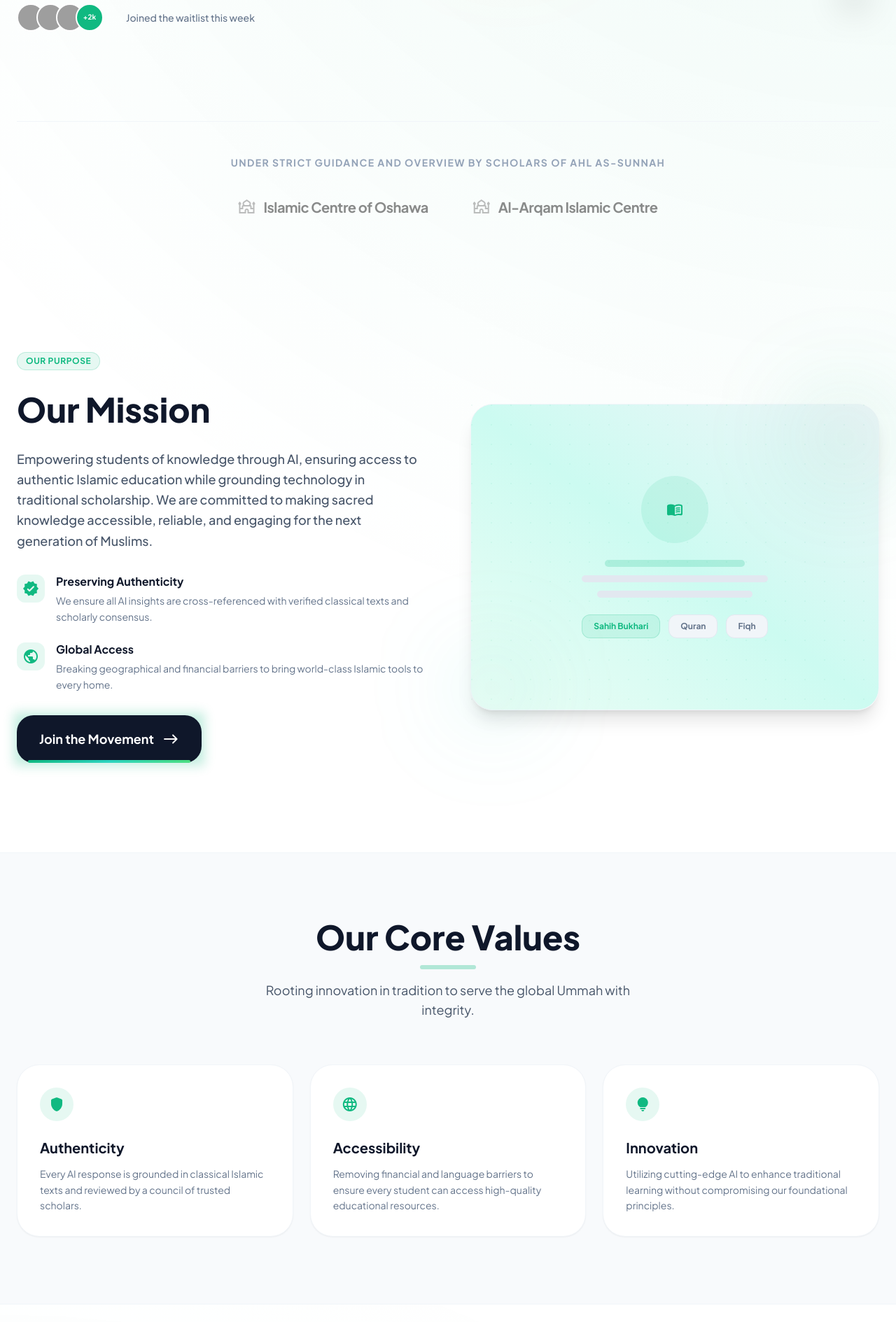
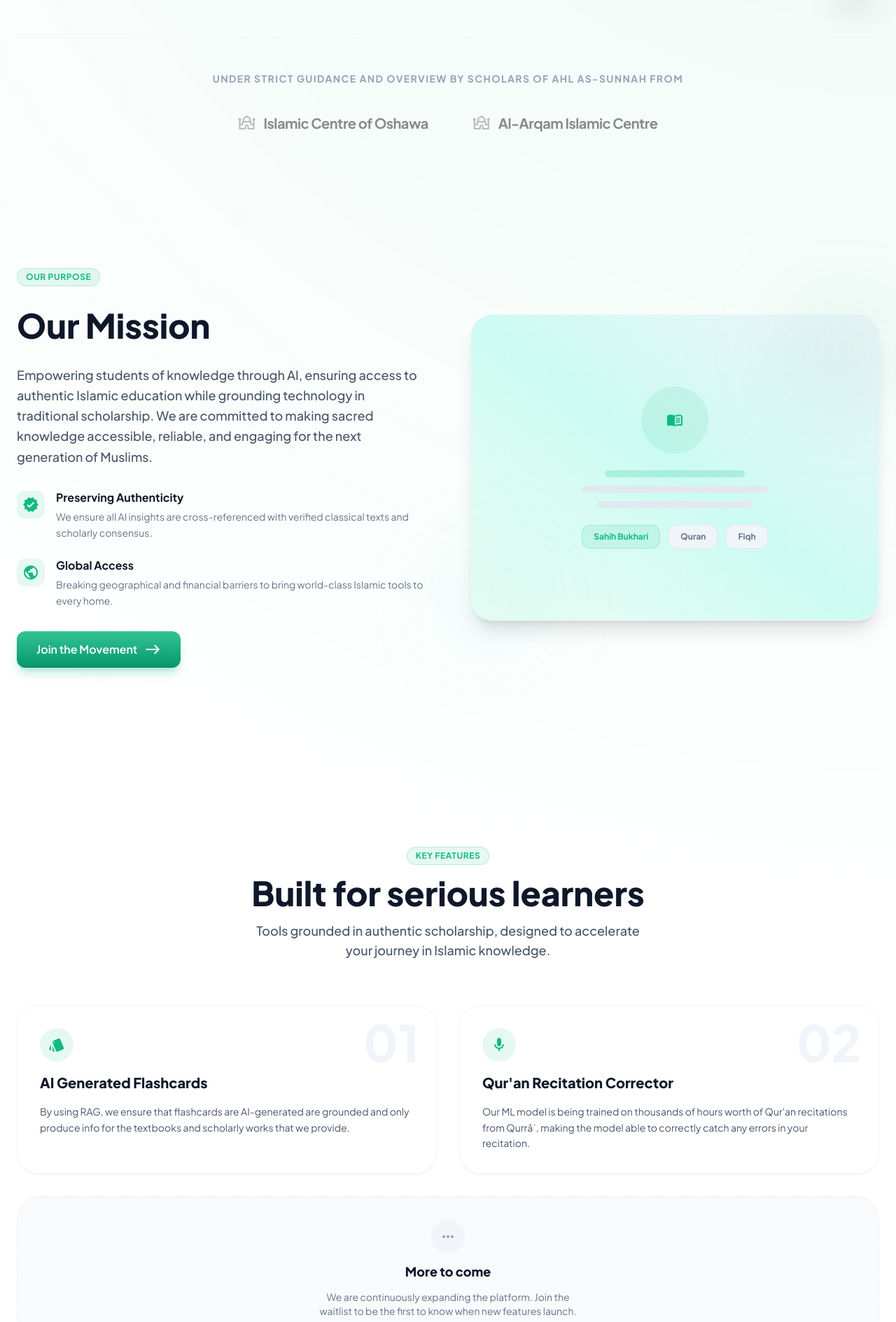
Before and after one commit to aKhalid1476/hadi-landing-page, a Next.js app: page / in a window 1280 px wide. Shown: the part 770-2659 px from the top of the page at 70% size. Built offline with nearby package versions, Linux system fonts and the light colour scheme; grey boxes are pictures that could not be loaded.

Commit message:
Refine landing page content and add team assets

```diff
--- a/app/page.tsx
+++ b/app/page.tsx
@@ -2,6 +2,7 @@ import Navbar from '@/components/Navbar'
 import HeroSection from '@/components/HeroSection'
 import CredibilitySection from '@/components/CredibilitySection'
 import MissionSection from '@/components/MissionSection'
+import KeyFeaturesSection from '@/components/KeyFeaturesSection'
 import CoreValuesSection from '@/components/CoreValuesSection'
 import JoinBannerSection from '@/components/JoinBannerSection'
 import TeamSection from '@/components/TeamSection'
@@ -14,6 +15,7 @@ export default function Home() {
         <HeroSection />
         <CredibilitySection />
         <MissionSection />
+        <KeyFeaturesSection />
         <CoreValuesSection />
         <JoinBannerSection />
         <TeamSection />
--- a/components/CredibilitySection.tsx
+++ b/components/CredibilitySection.tsx
@@ -3,7 +3,7 @@ export default function CredibilitySection() {
     <div className="max-w-7xl mx-auto px-6 py-16">
       <div className="pt-12 border-t border-slate-100 dark:border-slate-800">
         <p className="text-center text-sm font-bold text-slate-400 dark:text-slate-500 uppercase tracking-widest mb-10">
-          Under strict guidance and overview by scholars of Ahl as-Sunnah
+          Under strict guidance and overview by scholars of Ahl as-Sunnah from
         </p>
         <div className="flex flex-wrap justify-center items-center gap-16 grayscale opacity-60 hover:grayscale-0 hover:opacity-100 transition-all duration-500">
           <div className="flex items-center gap-3">
--- a/components/HeroSection.tsx
+++ b/components/HeroSection.tsx
@@ -35,26 +35,7 @@ export default function HeroSection() {
             <WaitlistButton />
           </div>
 
-          <div className="flex items-center gap-8 pt-8">
-            <div className="flex -space-x-3">
-              {AVATAR_URLS.map((src, i) => (
-                <Image
-                  key={i}
-                  src={src}
-                  alt="User"
-                  width={40}
-                  height={40}
-                  className="w-10 h-10 rounded-full border-2 border-white dark:border-slate-800 bg-slate-100 object-cover"
-                />
-              ))}
-              <div className="w-10 h-10 rounded-full border-2 border-white dark:border-slate-800 bg-primary flex items-center justify-center text-[10px] font-bold text-white">
-                +2k
-              </div>
-            </div>
-            <p className="text-sm text-slate-500 dark:text-slate-500 font-medium">
-              Joined the waitlist this week
-            </p>
-          </div>
+
         </div>
 
         {/* Right column — product demo video */}
--- a/components/JoinBannerSection.tsx
+++ b/components/JoinBannerSection.tsx
@@ -26,7 +26,7 @@ export default function JoinBannerSection() {
             the next generation of seekers.
           </p>
           <div className="flex justify-center pt-2">
-            <WaitlistButton variant="nav" className="px-8 py-4 bg-slate-900 text-white text-base font-bold rounded-2xl hover:scale-105 transition-all shadow-xl">
+            <WaitlistButton variant="nav" className="group relative px-7 py-3.5 bg-white text-slate-900 text-base font-semibold rounded-xl shadow-lg shadow-black/20 hover:shadow-xl hover:shadow-black/25 hover:-translate-y-px active:translate-y-0 transition-all duration-200 flex items-center gap-2.5 overflow-hidden">
               Get Early Access
             </WaitlistButton>
           </div>
--- /dev/null
+++ b/components/KeyFeaturesSection.tsx
@@ -0,0 +1,87 @@
+'use client'
+
+import { motion } from 'framer-motion'
+
+const FEATURES = [
+  {
+    number: '01',
+    title: 'AI Generated Flashcards',
+    description:
+      'By using RAG, we ensure that flashcards are AI-generated are grounded and only produce info for the textbooks and scholarly works that we provide.',
+    icon: 'style',
+  },
+  {
+    number: '02',
+    title: "Qur'an Recitation Corrector",
+    description:
+      "Our ML model is being trained on thousands of hours worth of Qur'an recitations from Qurrāʾ, making the model able to correctly catch any errors in your recitation.",
+    icon: 'mic',
+  },
+]
+
+export default function KeyFeaturesSection() {
+  return (
+    <section id="features" className="max-w-7xl mx-auto px-6 py-24 lg:py-32">
+      {/* Label */}
+      <div className="flex flex-col items-center text-center gap-4 mb-16">
+        <div className="inline-flex items-center gap-2 px-3 py-1 bg-primary/10 text-primary rounded-full border border-primary/20">
+          <span className="text-xs font-bold uppercase tracking-wider">Key Features</span>
+        </div>
+        <h2 className="text-4xl lg:text-5xl font-extrabold text-slate-900 dark:text-white leading-tight">
+          Built for serious learners
+        </h2>
+        <p className="text-lg text-slate-600 dark:text-slate-400 max-w-xl font-medium">
+          Tools grounded in authentic scholarship, designed to accelerate your journey in Islamic knowledge.
+        </p>
+      </div>
+
+      {/* Feature cards */}
+      <div className="grid md:grid-cols-2 gap-8 mb-8">
+        {FEATURES.map((feature, i) => (
+          <motion.div
+            key={feature.number}
+            initial={{ opacity: 0, y: 24 }}
+            whileInView={{ opacity: 1, y: 0 }}
+            viewport={{ once: true }}
+            transition={{ duration: 0.4, delay: i * 0.1 }}
+            className="relative rounded-3xl border border-slate-100 dark:border-slate-800 bg-white dark:bg-slate-900 p-8 shadow-sm hover:shadow-md transition-shadow overflow-hidden"
+          >
+            {/* Background number */}
+            <span className="absolute top-4 right-6 text-7xl font-extrabold text-slate-100 dark:text-slate-800 select-none leading-none">
+              {feature.number}
+            </span>
+
+            <div className="relative space-y-4">
+              <div className="w-12 h-12 bg-primary/10 rounded-2xl flex items-center justify-center">
+                <span className="material-icons-round text-primary text-2xl">{feature.icon}</span>
+              </div>
+              <h3 className="text-xl font-extrabold text-slate-900 dark:text-white">
+                {feature.title}
+              </h3>
+              <p className="text-slate-600 dark:text-slate-400 leading-relaxed text-sm">
+                {feature.description}
+              </p>
+            </div>
+          </motion.div>
+        ))}
+      </div>
+
+      {/* More to come */}
+      <motion.div
+        initial={{ opacity: 0, y: 24 }}
+        whileInView={{ opacity: 1, y: 0 }}
+        viewport={{ once: true }}
+        transition={{ duration: 0.4, delay: 0.2 }}
+        className="rounded-3xl border border-dashed border-slate-200 dark:border-slate-700 bg-slate-50 dark:bg-slate-900/50 p-8 flex flex-col items-center justify-center text-center gap-3"
+      >
+        <div className="w-12 h-12 bg-slate-100 dark:bg-slate-800 rounded-2xl flex items-center justify-center">
+          <span className="material-icons-round text-slate-400 text-2xl">more_horiz</span>
+        </div>
+        <h3 className="text-lg font-extrabold text-slate-900 dark:text-white">More to come</h3>
+        <p className="text-sm text-slate-500 dark:text-slate-400 max-w-sm">
+          We are continuously expanding the platform. Join the waitlist to be the first to know when new features launch.
+        </p>
+      </motion.div>
+    </section>
+  )
+}
--- a/components/Navbar.tsx
+++ b/components/Navbar.tsx
@@ -19,7 +19,7 @@ export default function Navbar() {
             Our Mission
           </a>
           <a
-            href="#"
+            href="#features"
             className="text-sm font-medium text-slate-600 dark:text-slate-400 hover:text-primary transition-colors"
           >
             Key Features
--- a/components/WaitlistButton.tsx
+++ b/components/WaitlistButton.tsx
@@ -17,9 +17,13 @@ export default function WaitlistButton({ variant = 'primary', className, childre
       <>
         <button
           onClick={() => setOpen(true)}
-          className={className ?? 'px-6 py-2.5 bg-slate-900 dark:bg-white text-white dark:text-slate-900 text-sm font-bold rounded-full hover:scale-105 transition-all shadow-xl shadow-slate-200 dark:shadow-none'}
+          className={className ?? 'group relative px-5 py-2 text-sm font-semibold rounded-lg overflow-hidden transition-all duration-200 bg-emerald-500 text-white shadow-sm shadow-emerald-500/30 hover:bg-emerald-600 hover:shadow-md hover:shadow-emerald-500/40 active:scale-[0.98]'}
         >
-          {children ?? 'Join Waitlist'}
+          <span className="absolute inset-0 bg-gradient-to-b from-white/15 to-transparent pointer-events-none" />
+          <span className="relative flex items-center gap-1.5">
+            {children ?? 'Get Early Access'}
+            <span className="material-icons-round text-sm transition-transform duration-200 group-hover:translate-x-0.5">east</span>
+          </span>
         </button>
         <WaitlistModal isOpen={open} onClose={() => setOpen(false)} />
       </>
@@ -28,17 +32,17 @@ export default function WaitlistButton({ variant = 'primary', className, childre
 
   return (
     <>
-      <div className="relative group w-fit">
-        <div className="absolute -inset-1 bg-primary blur opacity-25 group-hover:opacity-50 transition duration-1000 group-hover:duration-200" />
-        <button
-          onClick={() => setOpen(true)}
-          className="relative px-8 py-5 bg-slate-900 dark:bg-white text-white dark:text-slate-900 text-lg font-bold rounded-2xl flex items-center gap-3 transition-transform active:scale-95"
-        >
-          {children ?? 'Join Waitlist!'}
-          <span className="material-icons-round">east</span>
-        </button>
-        <div className="absolute bottom-0 left-4 right-4 h-1 bg-gradient-to-r from-emerald-500 via-teal-400 to-green-400 rounded-full" />
-      </div>
+      <button
+        onClick={() => setOpen(true)}
+        className="group relative px-7 py-3.5 bg-gradient-to-b from-emerald-500 to-emerald-600 text-white text-base font-semibold rounded-xl shadow-lg shadow-emerald-500/30 hover:shadow-xl hover:shadow-emerald-500/40 hover:-translate-y-px active:translate-y-0 active:shadow-md transition-all duration-200 flex items-center gap-2.5 overflow-hidden"
+      >
+        {/* Inner shine */}
+        <span className="absolute inset-0 bg-gradient-to-b from-white/15 to-transparent pointer-events-none" />
+        {/* Bottom edge highlight */}
+        <span className="absolute inset-x-0 bottom-0 h-px bg-black/20 pointer-events-none" />
+        <span className="relative">{children ?? 'Join the Waitlist'}</span>
+        <span className="relative material-icons-round text-[18px] transition-transform duration-200 group-hover:translate-x-0.5">east</span>
+      </button>
       <WaitlistModal isOpen={open} onClose={() => setOpen(false)} />
     </>
   )
--- a/components/WaitlistModal.tsx
+++ b/components/WaitlistModal.tsx
@@ -157,7 +157,7 @@ export default function WaitlistModal({ isOpen, onClose }: WaitlistModalProps) {
                     type="text"
                     value={name}
                     onChange={(e) => setName(e.target.value)}
-                    placeholder="John Doe"
+                    placeholder="Muhammad Yusuf"
                     required
                     className="w-full px-4 py-3.5 rounded-2xl border border-slate-200 dark:border-slate-700 bg-slate-50 dark:bg-slate-800 text-slate-900 dark:text-white placeholder-slate-400 focus:outline-none focus:ring-2 focus:ring-primary/40 focus:border-primary transition-colors"
                   />
@@ -172,7 +172,7 @@ export default function WaitlistModal({ isOpen, onClose }: WaitlistModalProps) {
                     type="email"
                     value={email}
                     onChange={(e) => setEmail(e.target.value)}
-                    placeholder="john@example.com"
+                    placeholder="muhammad@example.com"
                     required
                     className="w-full px-4 py-3.5 rounded-2xl border border-slate-200 dark:border-slate-700 bg-slate-50 dark:bg-slate-800 text-slate-900 dark:text-white placeholder-slate-400 focus:outline-none focus:ring-2 focus:ring-primary/40 focus:border-primary transition-colors"
                   />
```
Also changed, not shown: components/TeamSection.tsx (+7 -9 lines), public/abdullahHeadshot.png (added), 1 other file (tests, documents, lock files or other folders).
